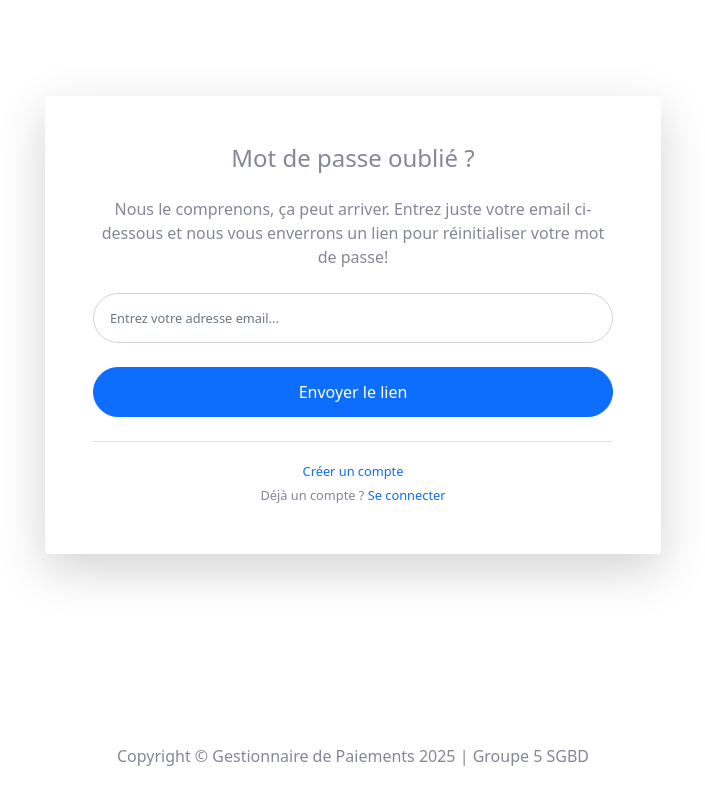
After one commit to Espero007/gestion_paiements, a PHP site: page /gestion_paiements/auth/mdp_oublie.php in a window 1280 px wide. The commit adds this page. Shown: the whole page, without its empty margins (287-992 px from the left). Run offline with PHP 8.4, Linux system fonts and the light colour scheme; some libraries are stand-ins or nearby versions.

Commit message:
Mise en place de l'interface pour le mot de passe oublié

```diff
--- a/auth/custom_style.css
+++ b/auth/custom_style.css
@@ -1,13 +1,36 @@
-.form-group{
+ body {
+     height: 100vh;
+     display: flex;
+     flex-direction: column;
+     justify-content: space-between;
+     color: #858796 !important;
+ }
+
+ form.user .form-control-user {
+     font-size: .8rem;
+     border-radius: 10rem;
+     padding: 1.5rem 1rem;
+ }
+
+ form.user .btn-user {
+     /* font-size: .8rem; */
+     border-radius: 10rem;
+     padding: .75rem 1rem;
+ }
+
+ .form-group {
      margin-bottom: 1rem;
  }
-.form-label{
+
+ .form-label {
      /* margin-bottom: 0.5rem; */
      font-size: 0.8rem;
      font-weight: 500;
      color: #333;
  }
-.form-label, .col-form-label{
+
+ .form-label,
+ .col-form-label {
      /* font-size: 0.75rem; */
      text-transform: uppercase;
      letter-spacing: inherit;
@@ -15,15 +38,23 @@
 
  .form-control {
      font-size: 0.9375rem;
+     height: calc(1.5em + .75rem + 2px);
+ }
+
+   .input-group-text {
+       border-radius: 0 10rem 10rem 0;
+       width: 3rem;
    }
 
  .input-group-text i {
      font-size: 0.9375rem;
  }
+
  .cursor-pointer {
      cursor: pointer !important;
  }
-a{
+
+ a {
      text-decoration: none;
  }
 
--- /dev/null
+++ b/auth/mdp_oublie.php
@@ -0,0 +1,116 @@
+<?php
+require_once(__DIR__ . '/../includes/bdd.php');
+require_once(__DIR__ . '/../includes/constantes_utilitaires.php');
+
+// Redirection vers la page d'accueil si l'utilisateur est déjà connecté
+
+if (isset($_SESSION['user_id']) && !isset($_SESSION['deconnexion'])) {
+    // L'utilisateur est connecté
+    header('location:/index.php');
+    exit;
+}
+
+$anomalie = false;
+$echec = false;
+
+if ($_SERVER['REQUEST_METHOD'] === 'POST' && isset($_POST['envoyer_lien'])) {
+    if (!isset($_POST['email'])) {
+        $anomalie = true;
+    } elseif (empty($_POST['email'])) {
+        $erreurs['email'] = "Veuillez remplir ce champ.";
+    } elseif (!filter_var($_POST['email'], FILTER_VALIDATE_EMAIL)) {
+        $erreurs['email'] = "L'email que vous avez indiqué n'est pas valide !";
+    }
+
+    if (!isset($erreurs)) {
+        $stmt = $bdd->prepare('SELECT * FROM connexion WHERE email=:email AND est_verifie=1');
+        $stmt->execute(['email' => $_POST['email']]);
+        if ($stmt->rowCount() != 0) {
+            // L'utilisateur avec cet email est bien présent. On effectue à présent les actions adéquates pour la réinitialisation du mot de passe
+
+
+        } else {
+            $echec = true;
+        }
+    }
+}
+
+
+?>
+
+<!DOCTYPE html>
+<html lang="fr">
+
+<head>
+    <meta charset="UTF-8">
+    <meta name="viewport" content="width=device-width, initial-scale=1.0">
+    <title>Mot de passe oublié</title>
+    <link rel="stylesheet" href="../assets/bootstrap-5.3.5-dist/css/bootstrap.min.css">
+    <link rel="stylesheet" href="assets/vendor/fonts/boxicons.css">
+    <link rel="stylesheet" href="custom_style.css">
+    <script src="assets/vendor/js/helpers.js"></script>
+</head>
+
+<body class="pb-4">
+    <!-- Helpers -->
+    <div class="container-xxl mt-5">
+        <!-- Outer Row -->
+        <div class="row justify-content-center">
+            <div class="col-md-6 col-sm-10">
+                <div class="card o-hidden border-0 shadow-lg my-5">
+                    <div class="card-body p-0">
+                        <!-- Nested Row within Card Body -->
+                        <div class="row justify-content-center">
+                            <div class="col-12">
+                                <div class="p-5">
+                                    <!-- Messages divers -->
+                                    <?php if ($anomalie) : ?>
+                                        <?php afficherAlerte('Une erreur s\'est produite, veuillez réessayer plus tard', 'danger') ?>
+                                    <?php endif; ?>
+
+                                    <?php if ($echec) : ?>
+                                        <?php afficherAlerte('L\'email que vous avez indiqué est invalide', 'danger') ?>
+                                    <?php endif; ?>
+                                    <!-- Fin Messages divers -->
+
+                                    <div class="text-center mb-4">
+                                        <h1 class="h4 text-gray-900 mb-4">Mot de passe oublié ?</h1>
+                                        <p>Nous le comprenons, ça peut arriver. Entrez juste votre email ci-dessous et nous vous enverrons un lien pour réinitialiser votre mot de passe!</h2>
+                                    </div>
+                                    <form action="" method="post" class="user mb-4">
+                                        <div class="form-group mb-4">
+                                            <input type="email" name="email" aria-describedby="emailHelp" placeholder="Entrez votre adresse email..." class="form-control form-control-user<?= isset($erreurs['email']) ? ' is-invalid"' : '' ?>"<?= isset($erreurs['email']) ? ' value="' . htmlspecialchars($_POST['email']) . '"' : '' ?>>
+                                            <?php if (isset($erreurs['email'])) : ?>
+                                                <div id="emailHelp" class="form-text"><?= $erreurs["email"] ?></div>
+                                            <?php endif; ?>
+                                        </div>
+                                        <div class="mb-3">
+                                            <button class="btn btn-primary w-100 btn-user" type="submit" name="envoyer_lien">Envoyer le lien</button>
+                                        </div>
+                                    </form>
+                                    <hr>
+                                    <div class="text-center">
+                                        <small>
+                                            <a href="inscription.php" class="is-primary">Créer un compte</a>
+                                        </small>
+                                    </div>
+                                    <div class="text-center">
+                                        <small>
+                                            <span>Déjà un compte ?</span>
+                                            <a href="connexion.php" class="is-primary">Se connecter</a>
+                                        </small>
+                                    </div>
+                                </div>
+                            </div>
+                        </div>
+                    </div>
+                </div>
+            </div>
+        </div>
+    </div>
+
+    <?php require_once(__DIR__ . '/../includes/footer.php') ?>
+    <script src="/assets/bootstrap-5.3.5-dist/js/bootstrap.bundle.min.js"></script>
+</body>
+
+</html>
```
Also changed, not shown: auth/connexion.php (+20 -22 lines), auth/inscription.php (+29 -61 lines), auth/submit/submit_compte.php (+8 -0 lines). Lines whose indentation alone changed are shown as unchanged.
